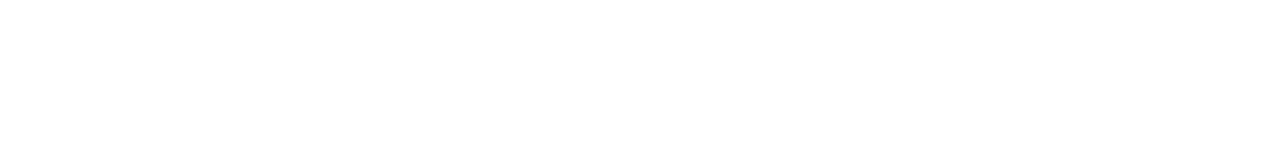
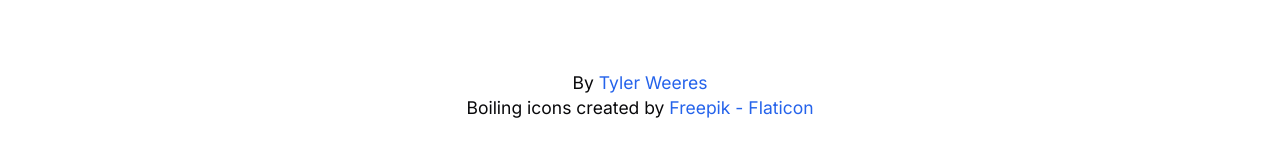
Before and after one commit to tweeres04/sfah-wheels, a Next.js app: page / in a window 1280 px wide. Shown: the part 360-516 px from the top of the page. Built offline with nearby package versions, Linux system fonts and the light colour scheme; no server answers.

Commit message:
Add link to my site; Add attribution for icon

```diff
--- a/src/app/layout.tsx
+++ b/src/app/layout.tsx
@@ -52,6 +52,28 @@
 					</p>
 					<MainTabs />
 					{children}
+					<footer className="text-center py-32 text-sm">
+						<p>
+							By{' '}
+							<a
+								href="https://tweeres.ca"
+								title="Tyler Weeres"
+								className="text-blue-600"
+							>
+								Tyler Weeres
+							</a>
+						</p>
+						<p>
+							Boiling icons created by{' '}
+							<a
+								href="https://www.flaticon.com/free-icons/boiling"
+								title="boiling icons"
+								className="text-blue-600"
+							>
+								Freepik - Flaticon
+							</a>
+						</p>
+					</footer>
 				</div>
 				<Mixpanel />
 			</body>
```
